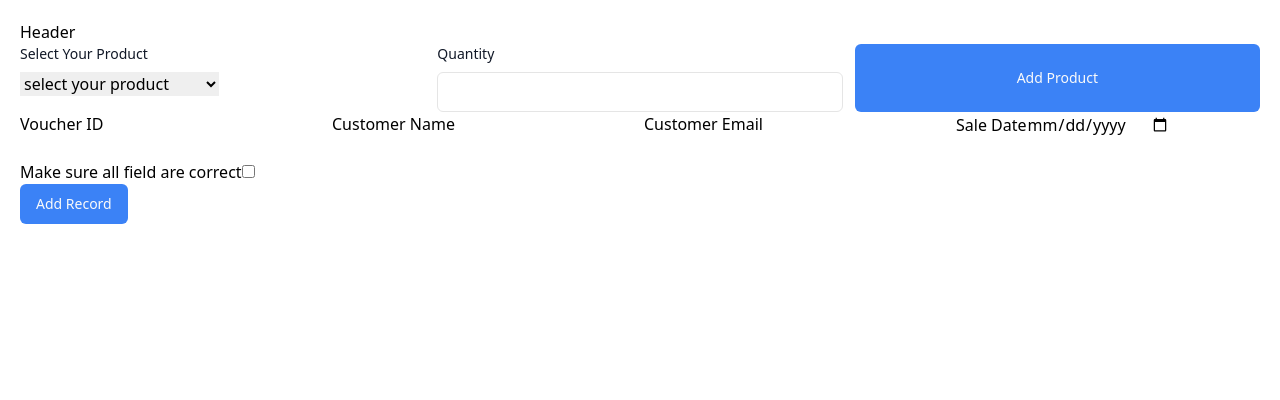
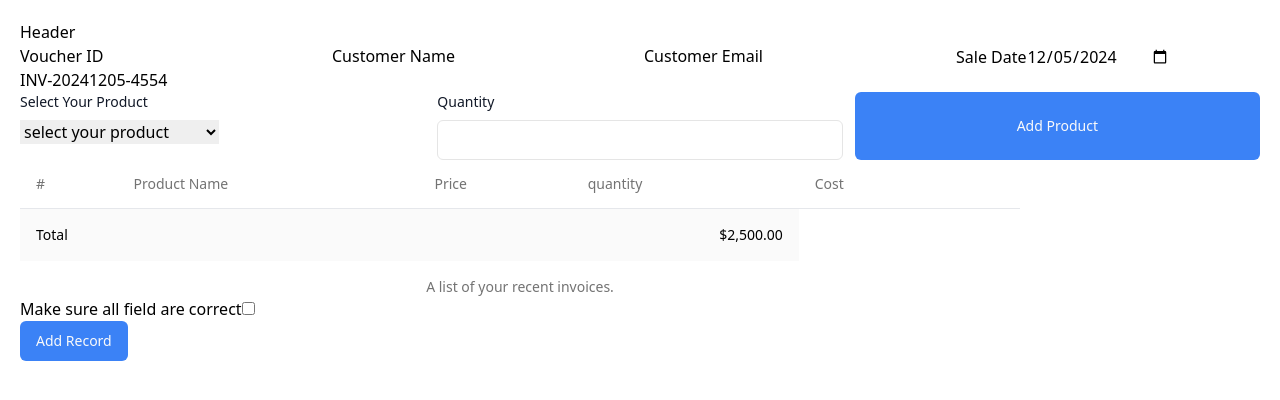
Before and after one commit to KyawThetHtwe5502/Voucher-app, a React (Vite) app: page /sale in a window 1280 px wide. Shown: the top 400 px of the page. Built offline with nearby package versions, Linux system fonts and the light colour scheme; data requests are answered from the project's data file.

Commit message:
vouchertablerow

```diff
--- a/data.json
+++ b/data.json
@@ -102,6 +102,76 @@
       "total": 70,
       "tax": 4.9,
       "netTotal": 74.9
+    },
+    {
+      "voucher_id": "INV-20241213-4326",
+      "customer_name": "Kyaw Thet Htwe",
+      "customer_email": "kyawthethtwe5502@gmail.com",
+      "sale_date": "2024-12-13",
+      "all_correct": true,
+      "records": [
+        {
+          "id": 1734079476692,
+          "product": {
+            "product_name": "Custom Website Design",
+            "price": "20",
+            "created_at": "2024-12-09T05:31:15.620Z",
+            "id": "2"
+          },
+          "quantity": 1,
+          "cost": 20
+        },
+        {
+          "id": 1734079486698,
+          "product": {
+            "product_name": "Custom Website Design",
+            "price": "300",
+            "created_at": "2024-12-09T05:25:31.172Z",
+            "id": "3"
+          },
+          "quantity": 1,
+          "cost": 300
+        }
+      ],
+      "total": 320,
+      "tax": 22.400000000000002,
+      "netTotal": 342.4,
+      "id": "jg6Oj2a"
+    },
+    {
+      "voucher_id": "INV-20241213-2969",
+      "customer_name": "kyaw kyaw",
+      "customer_email": "kyaw@gmail.com",
+      "sale_date": "2024-12-13",
+      "all_correct": true,
+      "records": [
+        {
+          "id": 1734079786521,
+          "product": {
+            "product_name": "Custom Website Design",
+            "price": "300",
+            "created_at": "2024-12-09T05:25:31.172Z",
+            "id": "3"
+          },
+          "quantity": 2,
+          "cost": 600
+        },
+        {
+          "id": 1734079799421,
+          "product": {
+            "product_name": "Custom Website Design",
+            "price": "30",
+            "created_at": "2024-12-10T07:14:38.906Z",
+            "id": "a47e"
+          },
+          "quantity": 4,
+          "cost": 120
+        }
+      ],
+      "total": 720,
+      "tax": 50.400000000000006,
+      "netTotal": 770.4,
+      "id": "hPMldzn"
     }
   ]
 }
--- a/src/components/VoucherInfo.tsx
+++ b/src/components/VoucherInfo.tsx
@@ -2,9 +2,10 @@ import { useForm } from "react-hook-form"
 import SaleForm from "./SaleForm"
 import { Button } from "./ui/button"
 import { useRecordStore } from "@/store/useRecordStore"
+import VoucherTable from "./VoucherTable"
 
 const VoucherInfo = () => {
-    const { register, handleSubmit } = useForm()
+    const { register, handleSubmit, formState : {errors},reset } = useForm()
     const { records, resetRecord } = useRecordStore()
     const onSubmit = async (data: any) => {
 
@@ -20,52 +21,81 @@ const VoucherInfo = () => {
             body: JSON.stringify(currentVoucher)
         })
         resetRecord()
+        reset()
     }
+
+    function generateInvoiceNumber(){
+        //get the current date
+        const date = new Date();
+        //format the date as YYYYMMDD
+        const formattedDate = date.toISOString().slice(0,10).replace(/-/g,"")
+
+        //generate a random number between 1000 and 9999
+        const randomNumber = Math.floor(1000+ Math.random() * 9000)
+
+        // Combine the formattedNumber and randomNumber
+        const invoiceNumber = `INV-${formattedDate}-${randomNumber}`
+
+        return invoiceNumber
+    }
+
     return (
-        <div>
             <div>
-                <SaleForm />
-            </div>
-            <div>
-                <form onSubmit={handleSubmit(onSubmit)} >
+                <form onSubmit={handleSubmit(onSubmit)} id="voucherForm" >
                     <div className="grid grid-cols-4 gap-2">
                         <div>
                             <label htmlFor="">Voucher ID</label>
-                            <input type="text" {...register("voucher_id", {
+                            <input type="text" defaultValue={generateInvoiceNumber()} {...register("voucher_id", {
                                 required: true
                             })} />
+                            {errors.voucher_id?.type === "required" && (<p className="text-red-500 mt-1 text-sm">
+              Voucher ID is required
+            </p> )}
                         </div>
                         <div>
                             <label htmlFor="">Customer Name</label>
-                            <input type="text" {...register("customer_name", {
+                            <input type="text"  {...register("customer_name", {
                                 required: true
                             })} />
+                            {errors.customer_name?.type === "required" && (<p className="text-red-500 mt-1 text-sm">
+              Customer name is required
+            </p> )}
                         </div>
                         <div>
                             <label htmlFor="">Customer Email</label>
                             <input type="email" {...register("customer_email", {
                                 required: true
                             })} />
+                            {errors.customer_email?.type === "required" && (<p className="text-red-500 mt-1 text-sm">
+              Customer email is required
+            </p> )}
                         </div>
                         <div>
                             <label htmlFor="">Sale Date</label>
-                            <input type="date" {...register("sale_date", {
+                            <input type="date" defaultValue={new Date().toISOString().slice(0,10)} {...register("sale_date", {
                                 required: true
                             })} />
+                            {errors.sale_date?.type === "required" && (<p className="text-red-500 mt-1 text-sm">
+              Sale Date is required
+            </p> )}
                         </div>
                     </div>
 
-                    <div>
+
+                </form>
+                <SaleForm/>
+                <VoucherTable/>
+                <div>
                         <label htmlFor=""> Make sure all field are correct
                         </label>
-                        <input type="checkbox" {...register("all_correct")} />
+                        <input type="checkbox"  form="voucherForm" {...register("all_correct")} required />
+
                     </div>
-                    <Button type="submit" className="bg-blue-500">
+                <Button type="submit" form="voucherForm" className="bg-blue-500">
                         Add Record
-                    </Button>
-                </form>
+                </Button>
             </div>
-        </div>
+
 
     )
 }
--- /dev/null
+++ b/src/components/VoucherRow.tsx
@@ -0,0 +1,35 @@
+import {
+
+    TableCell,
+
+    TableRow,
+} from "@/components/ui/table"
+import { Product } from "./ProductList";
+
+
+type Props = {
+    record: {
+        id: number;
+        product: Product;
+        quantity: number;
+        cost: number;
+      }
+}
+
+const VoucherRow = ({record}: Props) => {
+  return (
+    <TableRow >
+                        <TableCell >{record.id}</TableCell>
+                        <TableCell>{record.product.product_name}</TableCell>
+                        <TableCell>{record.product.price}</TableCell>
+                        <TableCell>{record.quantity}</TableCell>
+                        <TableCell>{record.cost}</TableCell>
+                        <TableCell className="text-right">
+
+
+            </TableCell>
+                    </TableRow>
+  )
+}
+
+export default VoucherRow;
--- /dev/null
+++ b/src/components/VoucherTable.tsx
@@ -0,0 +1,46 @@
+import {
+    Table,
+    TableBody,
+    TableCaption,
+    TableCell,
+    TableFooter,
+    TableHead,
+    TableHeader,
+    TableRow,
+} from "@/components/ui/table"
+import { useRecordStore } from "@/store/useRecordStore"
+import VoucherRow from "./VoucherRow"
+
+const VoucherTable = () => {
+    const {records} = useRecordStore()
+  return (
+    <div>
+        <Table className="w-[1000px]">
+                <TableCaption>A list of your recent invoices.</TableCaption>
+                <TableHeader>
+                    <TableRow>
+                        <TableHead >#</TableHead>
+                        <TableHead>Product Name</TableHead>
+                        <TableHead>Price</TableHead>
+                        <TableHead>quantity</TableHead>
+                        <TableHead>Cost</TableHead>
+                        <TableHead className="text-right">{" "}</TableHead>
+                    </TableRow>
+                </TableHeader>
+                <TableBody>
+
+                {records?.map((record) => <VoucherRow key={record.id} record={record} />)}
+
+                </TableBody>
+                <TableFooter>
+                    <TableRow>
+                        <TableCell colSpan={3}>Total</TableCell>
+                        <TableCell className="text-right">$2,500.00</TableCell>
+                    </TableRow>
+                </TableFooter>
+            </Table>
+    </div>
+  )
+}
+
+export default VoucherTable
```
